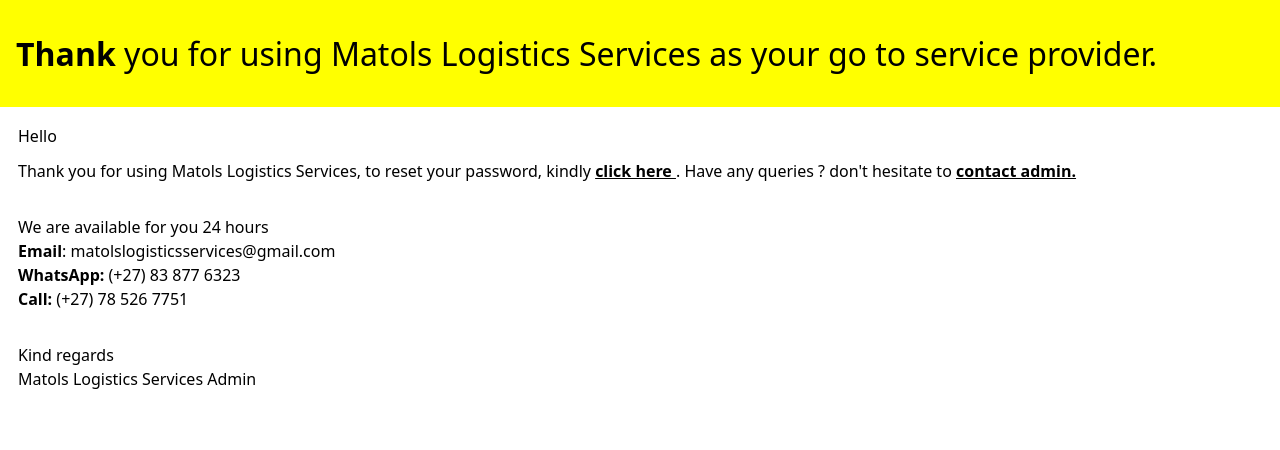
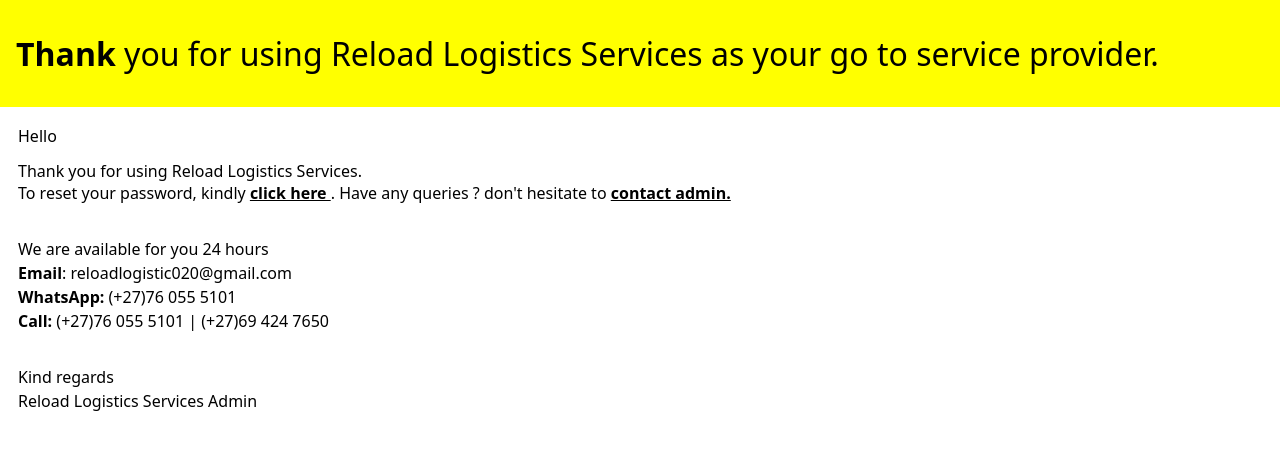
Before and after one commit to Reload-Logistics/reload-logistics-server, a Django app: template templates/password_reset.html in a window 1280 px wide. Shown: the top 450 px of the page. Run offline with Django 4.2, Linux system fonts and the light colour scheme; the template is opened without the code that fills it, so the values that code supplies are empty.

Commit message:
version 1.1

```diff
--- a/templates/password_reset.html
+++ b/templates/password_reset.html
@@ -28,7 +28,7 @@
         width: 100%;
       "
     >
-      <strong>Thank</strong> you for using Matols Logistics Services as your go
+      <strong>Thank</strong> you for using Reload Logistics Services as your go
       to service provider.
     </header>
     <!-- account notification header -->
@@ -51,8 +51,8 @@
         <tbody>
           <tr>
             <td style="padding-bottom: 2rem">
-              Thank you for using Matols Logistics Services, to reset your
-              password, kindly
+              Thank you for using Reload Logistics Services.<br />
+              To reset your password, kindly
               <a
                 href="{{password_reset_url}}"
                 style="color: black; font-weight: bolder"
@@ -75,18 +75,21 @@
             <td colspan="1" style="text-align: start">
               <span
                 ><span style="font-weight: bold">Email</span>:
-                matolslogisticsservices@gmail.com</span
+                reloadlogistic020@gmail.com</span
               >
             </td>
           </tr>
           <tr>
             <td colspan="1" style="text-align: start">
-              <span><strong>WhatsApp:</strong> (+27) 83 877 6323</span>
+              <span><strong>WhatsApp:</strong> (+27)76 055 5101</span>
             </td>
           </tr>
           <tr>
             <td colspan="1" style="text-align: start; padding-bottom: 2rem">
-              <span><strong>Call: </strong>(+27) 78 526 7751</span>
+              <span
+                ><strong>Call: </strong>(+27)76 055 5101 | (+27)69 424
+                7650</span
+              >
             </td>
           </tr>
         </tbody>
@@ -97,7 +100,7 @@
             <td colspan="1">Kind regards</td>
           </tr>
           <tr>
-            <td colspan="1">Matols Logistics Services Admin</td>
+            <td colspan="1">Reload Logistics Services Admin</td>
           </tr>
         </tfoot>
         <!--Footer-->
```
Also changed, not shown: templates/new_user.html (+9 -6 lines).
